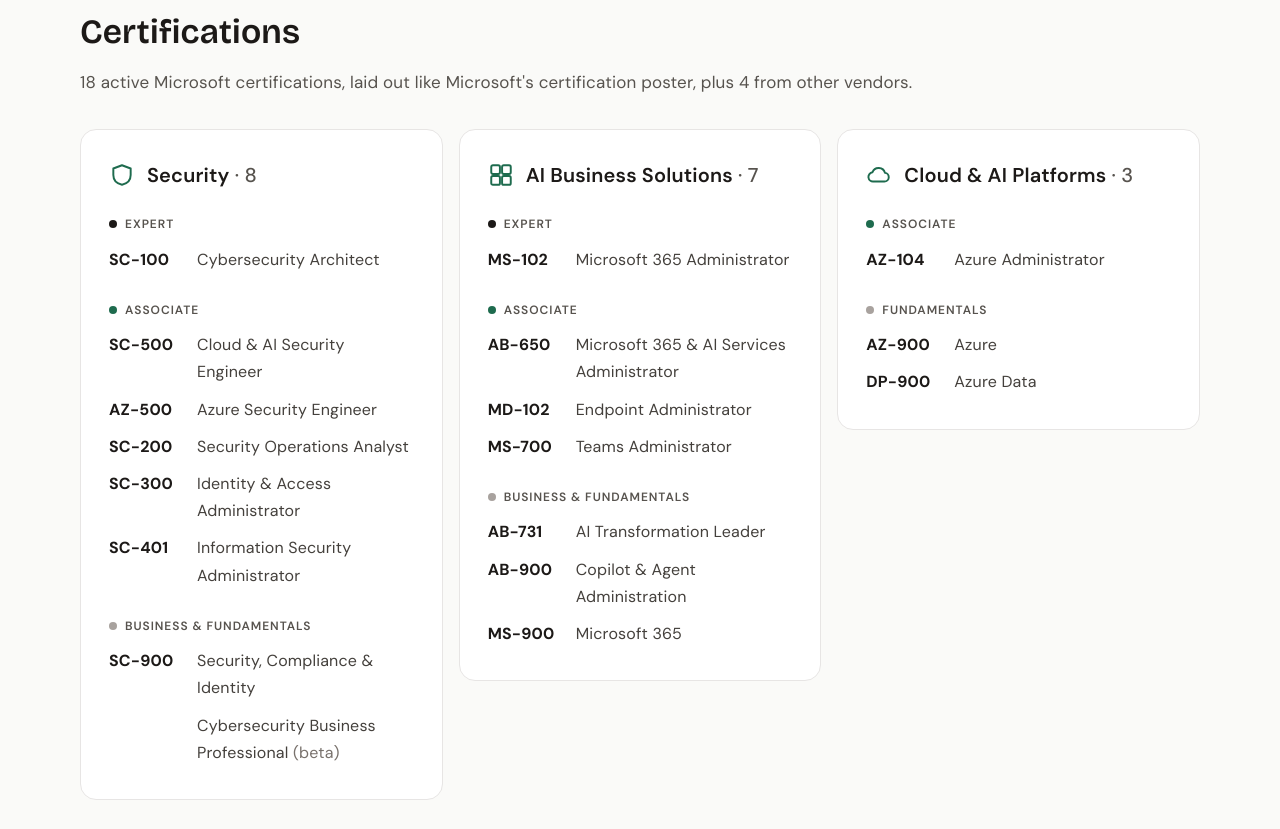
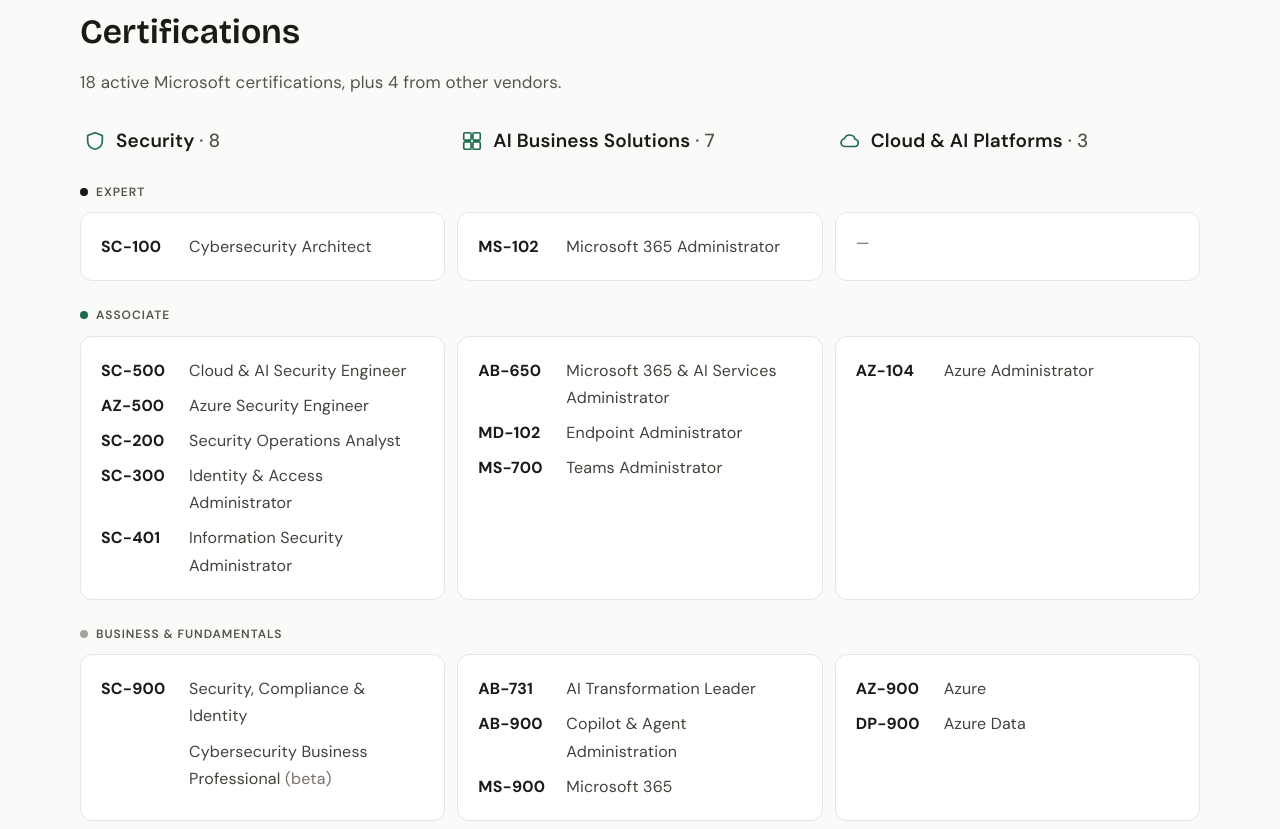
Before and after one commit to CallumReilly-Work/CallumReilly-Work.github.io, a plain HTML site: page index.html in a window 1280 px wide. Shown: the part 1045-1874 px from the top of the page. Drawn offline with nearby package versions, Linux system fonts and the light colour scheme.

Commit message:
Certifications: level rows across solution areas so tiers align; drop poster wording
Co-Authored-By: Claude Opus 5.5 <noreply@anthropic.com>
Claude-Session: https://claude.ai/code/session_012RxNrfY3Q489o7CxR5jvDp

```diff
--- a/index.html
+++ b/index.html
@@ -35,6 +35,7 @@ body{margin:0;background:#FAFAF8}
 a{color:#1E6B4E}a:hover{color:#14523B}
 </style>
 <style>html{scroll-behavior:smooth}@media print{@page{size:A4;margin:0}}</style>
+<style>.cert-grid{display:grid;grid-template-columns:repeat(3,minmax(0,1fr));gap:12px}.cert-cap{display:none}@media (max-width:760px){.cert-grid{grid-template-columns:1fr}.cert-head{display:none}.cert-empty{display:none}.cert-cap{display:block}}</style>
 </head>
 <body>
 <div style="font-family: 'DM Sans', system-ui, sans-serif; color: #1C1917; background: #FAFAF8; font-size: 17px; line-height: 1.7; letter-spacing: 0.01em">
@@ -93,100 +94,87 @@ Open to opportunities
 
 <!-- Certifications -->
 <section id="certs" style="max-width: 1120px; margin: 0 auto; padding: 88px 24px 0">
-<div style="display: flex; flex-wrap: wrap; align-items: flex-end; justify-content: space-between; gap: 16px; margin-bottom: 32px">
-<div>
 <h2 style="margin: 0 0 8px; font-family: 'Bricolage Grotesque', 'DM Sans', sans-serif; font-size: 34px; font-weight: 600">Certifications</h2>
-<p style="margin: 0; color: #57534E; font-size: 17px">18 active Microsoft certifications, laid out like Microsoft's certification poster, plus 4 from other vendors.</p>
+<p style="margin: 0 0 28px; color: #57534E; font-size: 17px">18 active Microsoft certifications, plus 4 from other vendors.</p>
+<div class="cert-grid cert-head">
+<div style="display: flex; align-items: center; gap: 10px; padding: 0 4px"><svg aria-hidden="true" width="22" height="22" viewBox="0 0 24 24" fill="none" stroke="#1E6B4E" stroke-width="1.8" stroke-linecap="round" stroke-linejoin="round"><path d="M12 3l8 3v6c0 5-3.5 8-8 9-4.5-1-8-4-8-9V6z"></path></svg><h3 style="margin: 0; font-size: 19px; font-weight: 600">Security <span style="color: #57534E; font-weight: 500">· 8</span></h3></div>
+<div style="display: flex; align-items: center; gap: 10px; padding: 0 4px"><svg aria-hidden="true" width="22" height="22" viewBox="0 0 24 24" fill="none" stroke="#1E6B4E" stroke-width="1.8" stroke-linecap="round" stroke-linejoin="round"><rect x="3" y="3" width="8" height="8" rx="1.5"></rect><rect x="13" y="3" width="8" height="8" rx="1.5"></rect><rect x="3" y="13" width="8" height="8" rx="1.5"></rect><rect x="13" y="13" width="8" height="8" rx="1.5"></rect></svg><h3 style="margin: 0; font-size: 19px; font-weight: 600">AI Business Solutions <span style="color: #57534E; font-weight: 500">· 7</span></h3></div>
+<div style="display: flex; align-items: center; gap: 10px; padding: 0 4px"><svg aria-hidden="true" width="22" height="22" viewBox="0 0 24 24" fill="none" stroke="#1E6B4E" stroke-width="1.8" stroke-linecap="round" stroke-linejoin="round"><path d="M7 18h10a4 4 0 0 0 .5-7.97A6 6 0 0 0 6 9.5 4.25 4.25 0 0 0 7 18z"></path></svg><h3 style="margin: 0; font-size: 19px; font-weight: 600">Cloud &amp; AI Platforms <span style="color: #57534E; font-weight: 500">· 3</span></h3></div>
+</div>
+<div style="display: flex; align-items: center; gap: 8px; margin: 24px 0 10px; font-size: 12px; font-weight: 600; letter-spacing: 0.08em; text-transform: uppercase; color: #57534E"><span aria-hidden="true" style="width: 8px; height: 8px; border-radius: 50%; background: #1C1917"></span>Expert</div>
+<div class="cert-grid">
+<div style="background: #FFFFFF; border: 1px solid #E7E5E4; border-radius: 12px; padding: 16px 20px">
+<div class="cert-cap" style="font-size: 13px; font-weight: 600; color: #57534E; margin-bottom: 6px">Security</div>
+<ul style="margin: 0; padding: 0; list-style: none; font-size: 16px">
+<li style="display: grid; grid-template-columns: 76px minmax(0, 1fr); column-gap: 12px; padding: 4px 0"><strong style="white-space: nowrap; font-variant-numeric: tabular-nums">SC-100</strong><span style="color: #44403C">Cybersecurity Architect</span></li>
+</ul>
+</div>
+<div style="background: #FFFFFF; border: 1px solid #E7E5E4; border-radius: 12px; padding: 16px 20px">
+<div class="cert-cap" style="font-size: 13px; font-weight: 600; color: #57534E; margin-bottom: 6px">AI Business Solutions</div>
+<ul style="margin: 0; padding: 0; list-style: none; font-size: 16px">
+<li style="display: grid; grid-template-columns: 76px minmax(0, 1fr); column-gap: 12px; padding: 4px 0"><strong style="white-space: nowrap; font-variant-numeric: tabular-nums">MS-102</strong><span style="color: #44403C">Microsoft 365 Administrator</span></li>
+</ul>
+</div>
+<div class="cert-empty" style="background: #FFFFFF; border: 1px solid #E7E5E4; border-radius: 12px; padding: 16px 20px">
+<div class="cert-cap" style="font-size: 13px; font-weight: 600; color: #57534E; margin-bottom: 6px">Cloud &amp; AI Platforms</div>
+<p style="margin: 0; color: #78716C; font-size: 16px">—</p>
 </div>
 </div>
-
-<div style="display: grid; grid-template-columns: repeat(auto-fit, minmax(300px, 1fr)); gap: 16px; align-items: start">
-
-<!-- Security column -->
-<div style="background: #FFFFFF; border: 1px solid #E7E5E4; border-radius: 16px; padding: 28px; display: flex; flex-direction: column; gap: 22px">
-<div style="display: flex; align-items: center; gap: 12px">
-<svg aria-hidden="true" width="26" height="26" viewBox="0 0 24 24" fill="none" stroke="#1E6B4E" stroke-width="1.8" stroke-linecap="round" stroke-linejoin="round"><path d="M12 3l8 3v6c0 5-3.5 8-8 9-4.5-1-8-4-8-9V6z"></path></svg>
-<h3 style="margin: 0; font-size: 20px; font-weight: 600">Security <span style="color: #57534E; font-weight: 500">· 8</span></h3>
-</div>
-<div>
-<div style="display: flex; align-items: center; gap: 8px; font-size: 12px; font-weight: 600; letter-spacing: 0.08em; text-transform: uppercase; color: #57534E"><span aria-hidden="true" style="width: 8px; height: 8px; border-radius: 50%; background: #1C1917"></span>Expert</div>
-<ul style="margin: 6px 0 0; padding: 0; list-style: none; font-size: 16px">
-<li style="display: grid; grid-template-columns: 76px minmax(0, 1fr); column-gap: 12px; padding: 5px 0"><strong style="white-space: nowrap; font-variant-numeric: tabular-nums">SC-100</strong><span style="color: #44403C">Cybersecurity Architect</span></li>
+<div style="display: flex; align-items: center; gap: 8px; margin: 24px 0 10px; font-size: 12px; font-weight: 600; letter-spacing: 0.08em; text-transform: uppercase; color: #57534E"><span aria-hidden="true" style="width: 8px; height: 8px; border-radius: 50%; background: #1E6B4E"></span>Associate</div>
+<div class="cert-grid">
+<div style="background: #FFFFFF; border: 1px solid #E7E5E4; border-radius: 12px; padding: 16px 20px">
+<div class="cert-cap" style="font-size: 13px; font-weight: 600; color: #57534E; margin-bottom: 6px">Security</div>
+<ul style="margin: 0; padding: 0; list-style: none; font-size: 16px">
+<li style="display: grid; grid-template-columns: 76px minmax(0, 1fr); column-gap: 12px; padding: 4px 0"><strong style="white-space: nowrap; font-variant-numeric: tabular-nums">SC-500</strong><span style="color: #44403C">Cloud &amp; AI Security Engineer</span></li>
+<li style="display: grid; grid-template-columns: 76px minmax(0, 1fr); column-gap: 12px; padding: 4px 0"><strong style="white-space: nowrap; font-variant-numeric: tabular-nums">AZ-500</strong><span style="color: #44403C">Azure Security Engineer</span></li>
+<li style="display: grid; grid-template-columns: 76px minmax(0, 1fr); column-gap: 12px; padding: 4px 0"><strong style="white-space: nowrap; font-variant-numeric: tabular-nums">SC-200</strong><span style="color: #44403C">Security Operations Analyst</span></li>
+<li style="display: grid; grid-template-columns: 76px minmax(0, 1fr); column-gap: 12px; padding: 4px 0"><strong style="white-space: nowrap; font-variant-numeric: tabular-nums">SC-300</strong><span style="color: #44403C">Identity &amp; Access Administrator</span></li>
+<li style="display: grid; grid-template-columns: 76px minmax(0, 1fr); column-gap: 12px; padding: 4px 0"><strong style="white-space: nowrap; font-variant-numeric: tabular-nums">SC-401</strong><span style="color: #44403C">Information Security Administrator</span></li>
 </ul>
 </div>
-<div>
-<div style="display: flex; align-items: center; gap: 8px; font-size: 12px; font-weight: 600; letter-spacing: 0.08em; text-transform: uppercase; color: #57534E"><span aria-hidden="true" style="width: 8px; height: 8px; border-radius: 50%; background: #1E6B4E"></span>Associate</div>
-<ul style="margin: 6px 0 0; padding: 0; list-style: none; font-size: 16px">
-<li style="display: grid; grid-template-columns: 76px minmax(0, 1fr); column-gap: 12px; padding: 5px 0"><strong style="white-space: nowrap; font-variant-numeric: tabular-nums">SC-500</strong><span style="color: #44403C">Cloud &amp; AI Security Engineer</span></li>
-<li style="display: grid; grid-template-columns: 76px minmax(0, 1fr); column-gap: 12px; padding: 5px 0"><strong style="white-space: nowrap; font-variant-numeric: tabular-nums">AZ-500</strong><span style="color: #44403C">Azure Security Engineer</span></li>
-<li style="display: grid; grid-template-columns: 76px minmax(0, 1fr); column-gap: 12px; padding: 5px 0"><strong style="white-space: nowrap; font-variant-numeric: tabular-nums">SC-200</strong><span style="color: #44403C">Security Operations Analyst</span></li>
-<li style="display: grid; grid-template-columns: 76px minmax(0, 1fr); column-gap: 12px; padding: 5px 0"><strong style="white-space: nowrap; font-variant-numeric: tabular-nums">SC-300</strong><span style="color: #44403C">Identity &amp; Access Administrator</span></li>
-<li style="display: grid; grid-template-columns: 76px minmax(0, 1fr); column-gap: 12px; padding: 5px 0"><strong style="white-space: nowrap; font-variant-numeric: tabular-nums">SC-401</strong><span style="color: #44403C">Information Security Administrator</span></li>
+<div style="background: #FFFFFF; border: 1px solid #E7E5E4; border-radius: 12px; padding: 16px 20px">
+<div class="cert-cap" style="font-size: 13px; font-weight: 600; color: #57534E; margin-bottom: 6px">AI Business Solutions</div>
+<ul style="margin: 0; padding: 0; list-style: none; font-size: 16px">
+<li style="display: grid; grid-template-columns: 76px minmax(0, 1fr); column-gap: 12px; padding: 4px 0"><strong style="white-space: nowrap; font-variant-numeric: tabular-nums">AB-650</strong><span style="color: #44403C">Microsoft 365 &amp; AI Services Administrator</span></li>
+<li style="display: grid; grid-template-columns: 76px minmax(0, 1fr); column-gap: 12px; padding: 4px 0"><strong style="white-space: nowrap; font-variant-numeric: tabular-nums">MD-102</strong><span style="color: #44403C">Endpoint Administrator</span></li>
+<li style="display: grid; grid-template-columns: 76px minmax(0, 1fr); column-gap: 12px; padding: 4px 0"><strong style="white-space: nowrap; font-variant-numeric: tabular-nums">MS-700</strong><span style="color: #44403C">Teams Administrator</span></li>
 </ul>
 </div>
-<div>
-<div style="display: flex; align-items: center; gap: 8px; font-size: 12px; font-weight: 600; letter-spacing: 0.08em; text-transform: uppercase; color: #57534E"><span aria-hidden="true" style="width: 8px; height: 8px; border-radius: 50%; background: #A8A29E"></span>Business &amp; Fundamentals</div>
-<ul style="margin: 6px 0 0; padding: 0; list-style: none; font-size: 16px">
-<li style="display: grid; grid-template-columns: 76px minmax(0, 1fr); column-gap: 12px; padding: 5px 0"><strong style="white-space: nowrap; font-variant-numeric: tabular-nums">SC-900</strong><span style="color: #44403C">Security, Compliance &amp; Identity</span></li>
-<li style="display: grid; grid-template-columns: 76px minmax(0, 1fr); column-gap: 12px; padding: 5px 0"><strong style="white-space: nowrap; font-variant-numeric: tabular-nums"></strong><span style="color: #44403C">Cybersecurity Business Professional <span style="color: #78716C">(beta)</span></span></li>
+<div style="background: #FFFFFF; border: 1px solid #E7E5E4; border-radius: 12px; padding: 16px 20px">
+<div class="cert-cap" style="font-size: 13px; font-weight: 600; color: #57534E; margin-bottom: 6px">Cloud &amp; AI Platforms</div>
+<ul style="margin: 0; padding: 0; list-style: none; font-size: 16px">
+<li style="display: grid; grid-template-columns: 76px minmax(0, 1fr); column-gap: 12px; padding: 4px 0"><strong style="white-space: nowrap; font-variant-numeric: tabular-nums">AZ-104</strong><span style="color: #44403C">Azure Administrator</span></li>
+</ul>
+</div>
+</div>
+<div style="display: flex; align-items: center; gap: 8px; margin: 24px 0 10px; font-size: 12px; font-weight: 600; letter-spacing: 0.08em; text-transform: uppercase; color: #57534E"><span aria-hidden="true" style="width: 8px; height: 8px; border-radius: 50%; background: #A8A29E"></span>Business &amp; Fundamentals</div>
+<div class="cert-grid">
+<div style="background: #FFFFFF; border: 1px solid #E7E5E4; border-radius: 12px; padding: 16px 20px">
+<div class="cert-cap" style="font-size: 13px; font-weight: 600; color: #57534E; margin-bottom: 6px">Security</div>
+<ul style="margin: 0; padding: 0; list-style: none; font-size: 16px">
+<li style="display: grid; grid-template-columns: 76px minmax(0, 1fr); column-gap: 12px; padding: 4px 0"><strong style="white-space: nowrap; font-variant-numeric: tabular-nums">SC-900</strong><span style="color: #44403C">Security, Compliance &amp; Identity</span></li>
+<li style="display: grid; grid-template-columns: 76px minmax(0, 1fr); column-gap: 12px; padding: 4px 0"><strong style="white-space: nowrap; font-variant-numeric: tabular-nums"></strong><span style="color: #44403C">Cybersecurity Business Professional <span style="color: #78716C">(beta)</span></span></li>
+</ul>
+</div>
+<div style="background: #FFFFFF; border: 1px solid #E7E5E4; border-radius: 12px; padding: 16px 20px">
+<div class="cert-cap" style="font-size: 13px; font-weight: 600; color: #57534E; margin-bottom: 6px">AI Business Solutions</div>
+<ul style="margin: 0; padding: 0; list-style: none; font-size: 16px">
+<li style="display: grid; grid-template-columns: 76px minmax(0, 1fr); column-gap: 12px; padding: 4px 0"><strong style="white-space: nowrap; font-variant-numeric: tabular-nums">AB-731</strong><span style="color: #44403C">AI Transformation Leader</span></li>
+<li style="display: grid; grid-template-columns: 76px minmax(0, 1fr); column-gap: 12px; padding: 4px 0"><strong style="white-space: nowrap; font-variant-numeric: tabular-nums">AB-900</strong><span style="color: #44403C">Copilot &amp; Agent Administration</span></li>
+<li style="display: grid; grid-template-columns: 76px minmax(0, 1fr); column-gap: 12px; padding: 4px 0"><strong style="white-space: nowrap; font-variant-numeric: tabular-nums">MS-900</strong><span style="color: #44403C">Microsoft 365</span></li>
+</ul>
+</div>
+<div style="background: #FFFFFF; border: 1px solid #E7E5E4; border-radius: 12px; padding: 16px 20px">
+<div class="cert-cap" style="font-size: 13px; font-weight: 600; color: #57534E; margin-bottom: 6px">Cloud &amp; AI Platforms</div>
+<ul style="margin: 0; padding: 0; list-style: none; font-size: 16px">
+<li style="display: grid; grid-template-columns: 76px minmax(0, 1fr); column-gap: 12px; padding: 4px 0"><strong style="white-space: nowrap; font-variant-numeric: tabular-nums">AZ-900</strong><span style="color: #44403C">Azure</span></li>
+<li style="display: grid; grid-template-columns: 76px minmax(0, 1fr); column-gap: 12px; padding: 4px 0"><strong style="white-space: nowrap; font-variant-numeric: tabular-nums">DP-900</strong><span style="color: #44403C">Azure Data</span></li>
 </ul>
 </div>
 </div>
 
-<!-- AI Business Solutions column -->
-<div style="background: #FFFFFF; border: 1px solid #E7E5E4; border-radius: 16px; padding: 28px; display: flex; flex-direction: column; gap: 22px">
-<div style="display: flex; align-items: center; gap: 12px">
-<svg aria-hidden="true" width="26" height="26" viewBox="0 0 24 24" fill="none" stroke="#1E6B4E" stroke-width="1.8" stroke-linecap="round" stroke-linejoin="round"><rect x="3" y="3" width="8" height="8" rx="1.5"></rect><rect x="13" y="3" width="8" height="8" rx="1.5"></rect><rect x="3" y="13" width="8" height="8" rx="1.5"></rect><rect x="13" y="13" width="8" height="8" rx="1.5"></rect></svg>
-<h3 style="margin: 0; font-size: 20px; font-weight: 600">AI Business Solutions <span style="color: #57534E; font-weight: 500">· 7</span></h3>
-</div>
-<div>
-<div style="display: flex; align-items: center; gap: 8px; font-size: 12px; font-weight: 600; letter-spacing: 0.08em; text-transform: uppercase; color: #57534E"><span aria-hidden="true" style="width: 8px; height: 8px; border-radius: 50%; background: #1C1917"></span>Expert</div>
-<ul style="margin: 6px 0 0; padding: 0; list-style: none; font-size: 16px">
-<li style="display: grid; grid-template-columns: 76px minmax(0, 1fr); column-gap: 12px; padding: 5px 0"><strong style="white-space: nowrap; font-variant-numeric: tabular-nums">MS-102</strong><span style="color: #44403C">Microsoft 365 Administrator</span></li>
-</ul>
-</div>
-<div>
-<div style="display: flex; align-items: center; gap: 8px; font-size: 12px; font-weight: 600; letter-spacing: 0.08em; text-transform: uppercase; color: #57534E"><span aria-hidden="true" style="width: 8px; height: 8px; border-radius: 50%; background: #1E6B4E"></span>Associate</div>
-<ul style="margin: 6px 0 0; padding: 0; list-style: none; font-size: 16px">
-<li style="display: grid; grid-template-columns: 76px minmax(0, 1fr); column-gap: 12px; padding: 5px 0"><strong style="white-space: nowrap; font-variant-numeric: tabular-nums">AB-650</strong><span style="color: #44403C">Microsoft 365 &amp; AI Services Administrator</span></li>
-<li style="display: grid; grid-template-columns: 76px minmax(0, 1fr); column-gap: 12px; padding: 5px 0"><strong style="white-space: nowrap; font-variant-numeric: tabular-nums">MD-102</strong><span style="color: #44403C">Endpoint Administrator</span></li>
-<li style="display: grid; grid-template-columns: 76px minmax(0, 1fr); column-gap: 12px; padding: 5px 0"><strong style="white-space: nowrap; font-variant-numeric: tabular-nums">MS-700</strong><span style="color: #44403C">Teams Administrator</span></li>
-</ul>
-</div>
-<div>
-<div style="display: flex; align-items: center; gap: 8px; font-size: 12px; font-weight: 600; letter-spacing: 0.08em; text-transform: uppercase; color: #57534E"><span aria-hidden="true" style="width: 8px; height: 8px; border-radius: 50%; background: #A8A29E"></span>Business &amp; Fundamentals</div>
-<ul style="margin: 6px 0 0; padding: 0; list-style: none; font-size: 16px">
-<li style="display: grid; grid-template-columns: 76px minmax(0, 1fr); column-gap: 12px; padding: 5px 0"><strong style="white-space: nowrap; font-variant-numeric: tabular-nums">AB-731</strong><span style="color: #44403C">AI Transformation Leader</span></li>
-<li style="display: grid; grid-template-columns: 76px minmax(0, 1fr); column-gap: 12px; padding: 5px 0"><strong style="white-space: nowrap; font-variant-numeric: tabular-nums">AB-900</strong><span style="color: #44403C">Copilot &amp; Agent Administration</span></li>
-<li style="display: grid; grid-template-columns: 76px minmax(0, 1fr); column-gap: 12px; padding: 5px 0"><strong style="white-space: nowrap; font-variant-numeric: tabular-nums">MS-900</strong><span style="color: #44403C">Microsoft 365</span></li>
-</ul>
-</div>
-</div>
-
-<!-- Cloud & AI Platforms column -->
-<div style="background: #FFFFFF; border: 1px solid #E7E5E4; border-radius: 16px; padding: 28px; display: flex; flex-direction: column; gap: 22px">
-<div style="display: flex; align-items: center; gap: 12px">
-<svg aria-hidden="true" width="26" height="26" viewBox="0 0 24 24" fill="none" stroke="#1E6B4E" stroke-width="1.8" stroke-linecap="round" stroke-linejoin="round"><path d="M7 18h10a4 4 0 0 0 .5-7.97A6 6 0 0 0 6 9.5 4.25 4.25 0 0 0 7 18z"></path></svg>
-<h3 style="margin: 0; font-size: 20px; font-weight: 600">Cloud &amp; AI Platforms <span style="color: #57534E; font-weight: 500">· 3</span></h3>
-</div>
-<div>
-<div style="display: flex; align-items: center; gap: 8px; font-size: 12px; font-weight: 600; letter-spacing: 0.08em; text-transform: uppercase; color: #57534E"><span aria-hidden="true" style="width: 8px; height: 8px; border-radius: 50%; background: #1E6B4E"></span>Associate</div>
-<ul style="margin: 6px 0 0; padding: 0; list-style: none; font-size: 16px">
-<li style="display: grid; grid-template-columns: 76px minmax(0, 1fr); column-gap: 12px; padding: 5px 0"><strong style="white-space: nowrap; font-variant-numeric: tabular-nums">AZ-104</strong><span style="color: #44403C">Azure Administrator</span></li>
-</ul>
-</div>
-<div>
-<div style="display: flex; align-items: center; gap: 8px; font-size: 12px; font-weight: 600; letter-spacing: 0.08em; text-transform: uppercase; color: #57534E"><span aria-hidden="true" style="width: 8px; height: 8px; border-radius: 50%; background: #A8A29E"></span>Fundamentals</div>
-<ul style="margin: 6px 0 0; padding: 0; list-style: none; font-size: 16px">
-<li style="display: grid; grid-template-columns: 76px minmax(0, 1fr); column-gap: 12px; padding: 5px 0"><strong style="white-space: nowrap; font-variant-numeric: tabular-nums">AZ-900</strong><span style="color: #44403C">Azure</span></li>
-<li style="display: grid; grid-template-columns: 76px minmax(0, 1fr); column-gap: 12px; padding: 5px 0"><strong style="white-space: nowrap; font-variant-numeric: tabular-nums">DP-900</strong><span style="color: #44403C">Azure Data</span></li>
-</ul>
-</div>
-</div>
-</div>
-
 <!-- Other vendors -->
-<h3 style="margin: 32px 0 12px; font-size: 14px; color: #57534E; font-weight: 600; text-transform: uppercase; letter-spacing: 0.08em">Other vendors · 4</h3>
+<h3 style="margin: 36px 0 12px; font-size: 14px; color: #57534E; font-weight: 600; text-transform: uppercase; letter-spacing: 0.08em">Other vendors · 4</h3>
 <div style="display: grid; grid-template-columns: repeat(auto-fit, minmax(220px, 1fr)); gap: 1px; background: #E7E5E4; border: 1px solid #E7E5E4; border-radius: 16px; overflow: hidden">
 <div style="background: #FFFFFF; padding: 18px 22px"><div style="font-size: 13px; color: #57534E">CompTIA</div><div style="font-weight: 600; font-size: 17px">Security+</div></div>
 <div style="background: #FFFFFF; padding: 18px 22px"><div style="font-size: 13px; color: #57534E">Google</div><div style="font-weight: 600; font-size: 17px">Associate Workspace Administrator</div></div>
```
